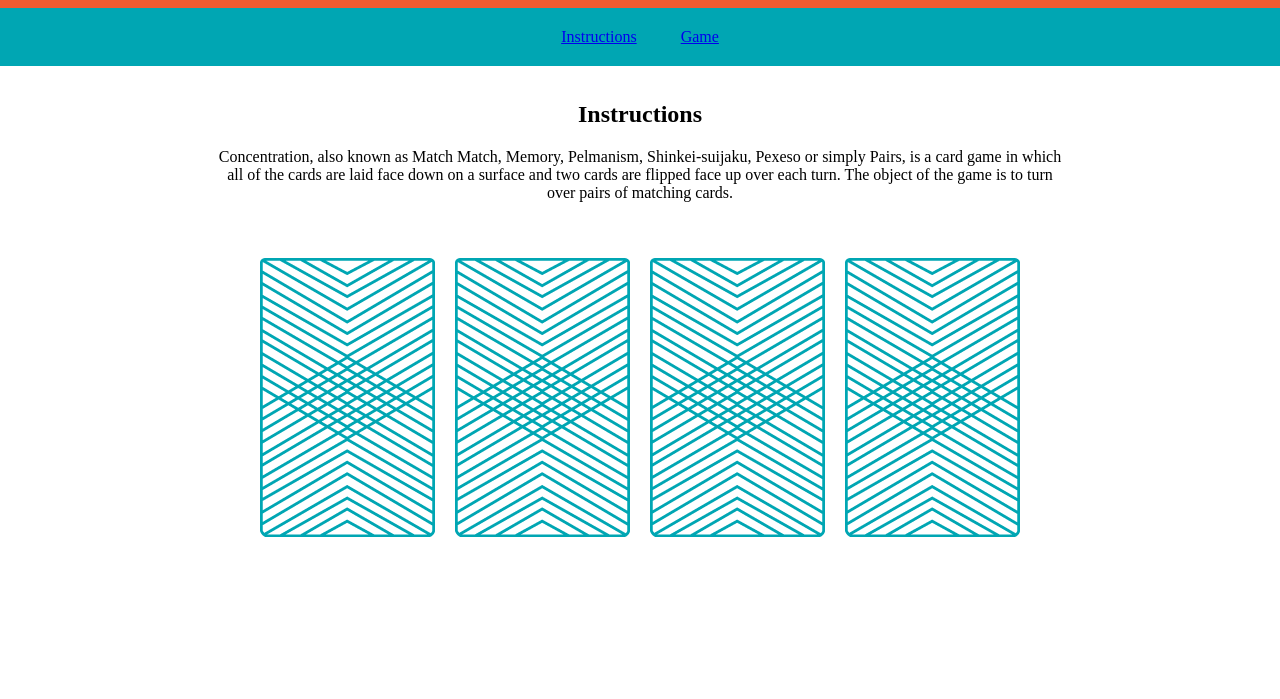
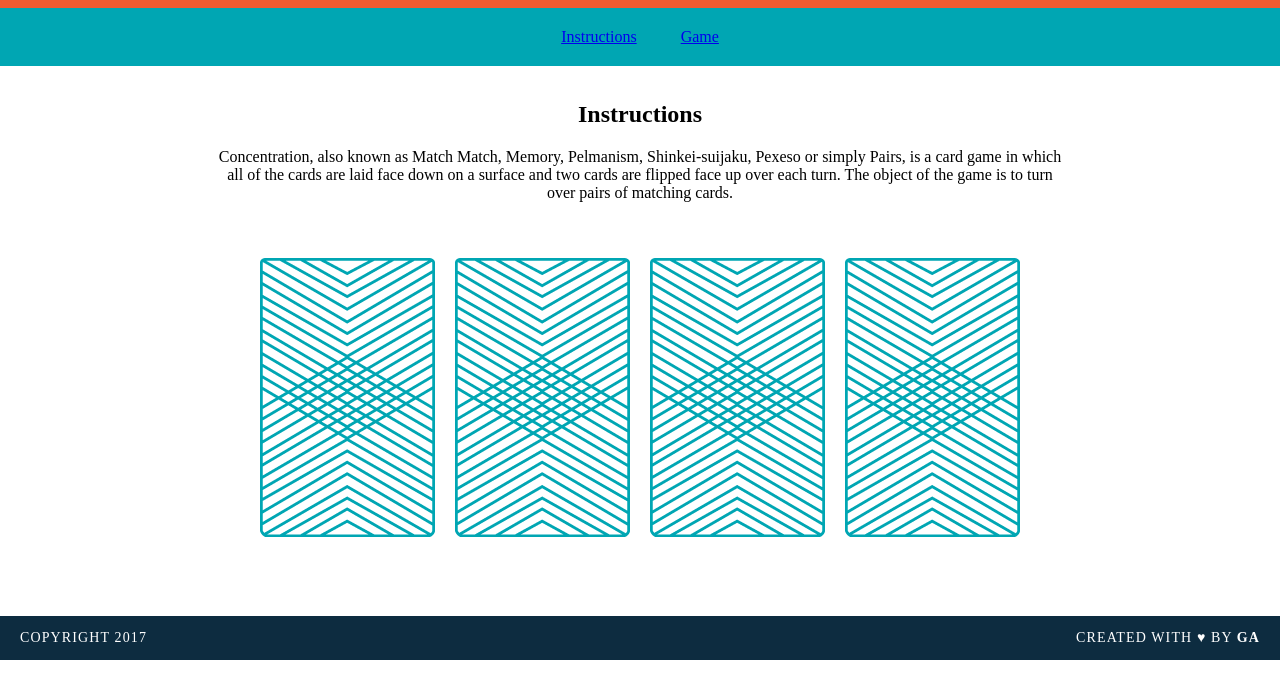
Before and after one commit to Arundhungel1/wdi-fundamentals-memorygame, a plain HTML site: page memory_game/index.html in a window 1280 px wide. Shown: the part 89-788 px from the top of the page. Drawn offline with Linux system fonts and the light colour scheme; a web font is replaced by a local one.

Commit message:
css footer issue fix

```diff
--- a/memory_game/index.html
+++ b/memory_game/index.html
@@ -27,7 +27,7 @@
 <img src="images/back.png" alt="King of Hearts">
 </div>
 </main>
-<footer clas="clearfix">
+<footer class="clearfix">
 	<p class="copyright">
 		Copyright 2017
 	</p>
```
